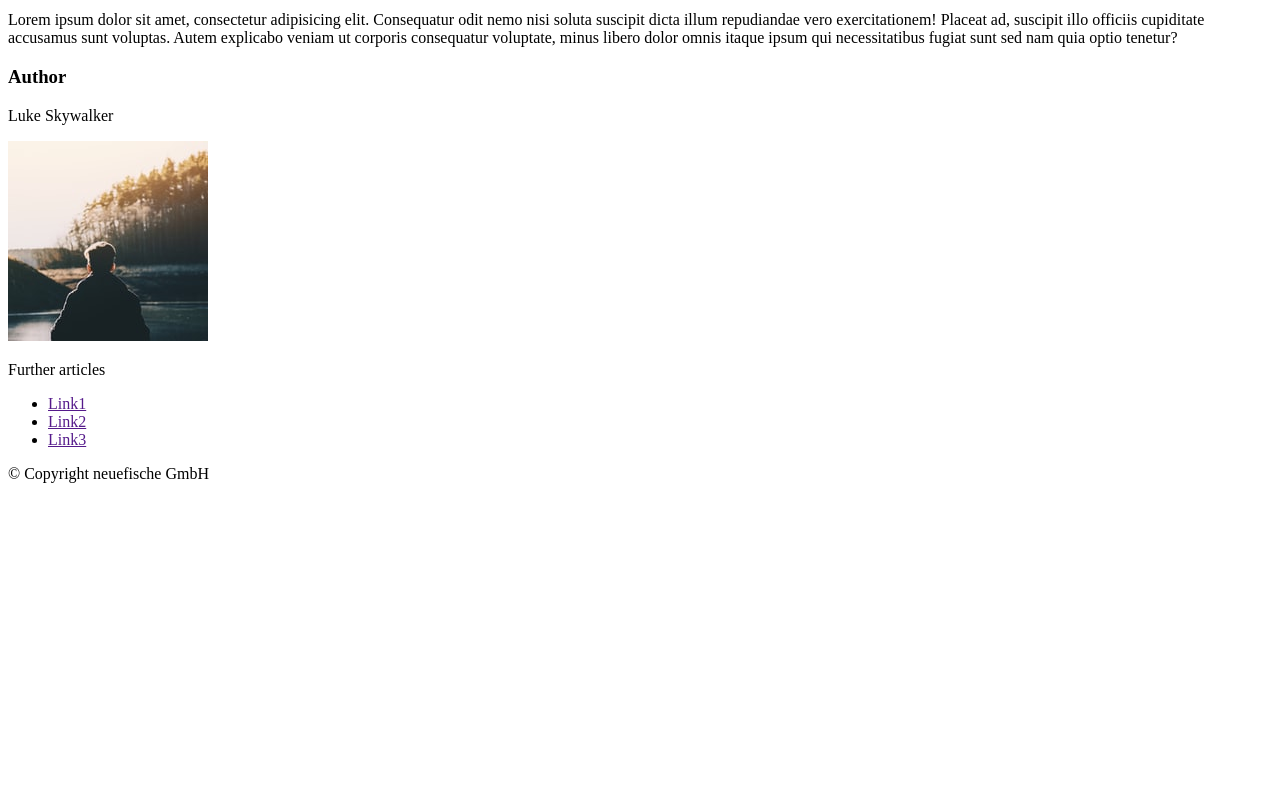
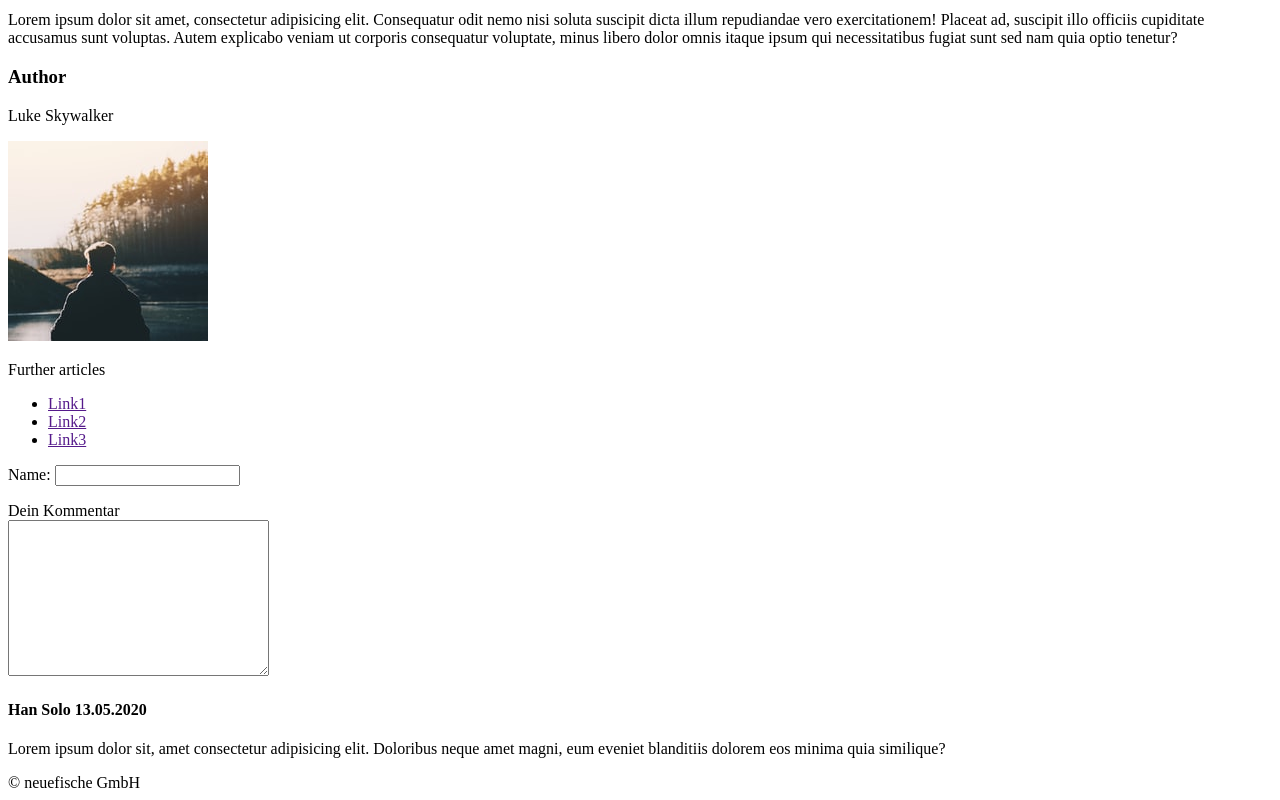
Before and after one commit to sinafischer/neuefische-blog, a plain HTML site: page index.html in a window 1280 px wide. Shown: the part 369-1169 px from the top of the page. Before the commit the page ends 860 px from the top, so only its background shows below. Drawn offline with Linux system fonts and the light colour scheme.

Commit message:
include comment section

```diff
--- a/index.html
+++ b/index.html
@@ -10,16 +10,15 @@
       <img src="img/neuefische-gmbh-logo.svg" alt="neuefische-gmbh-logo" />
       <h1>neuefische Blog</h1>
       <nav>
-        <a href="">articles</a>
-        <a href="">imprint</a>
+        <a href="#articles">articles</a>
+        <a href="#imprint">imprint</a>
       </nav>
     </header>
 
-    <main>
-      <h2>HTML</h2>
-      <h3>The art of sectioning</h3>
-
+    <main id="articles">
       <article>
+        <h2>HTML</h2>
+        <h3>The art of sectioning</h3>
         <p>
           Lorem ipsum dolor sit amet consectetur adipisicing elit. Consequuntur
           quibusdam ad sunt pariatur obcaecati! Facere, eum! Dicta, temporibus,
@@ -56,11 +55,40 @@
             <li><a href="">Link3</a></li>
           </ul>
         </aside>
+
+        <section>
+          <form>
+            <div>
+              <label for="name">
+                Name:
+                <input type="text" />
+              </label>
+            </div>
+            <p></p>
+            <span>Dein Kommentar</span>
+            <div>
+              <label for="comment">
+                <textarea
+                  name="comment"
+                  id="comment"
+                  cols="30"
+                  rows="10"
+                ></textarea>
+              </label>
+            </div>
+          </form>
+          <h4>Han Solo 13.05.2020</h4>
+          <p>
+            Lorem ipsum dolor sit, amet consectetur adipisicing elit. Doloribus
+            neque amet magni, eum eveniet blanditiis dolorem eos minima quia
+            similique?
+          </p>
+        </section>
       </article>
     </main>
 
-    <footer>
-      <div>&copy; Copyright neuefische GmbH</div>
+    <footer id="imprint">
+      <div>&copy; neuefische GmbH</div>
     </footer>
   </body>
 </html>
```
